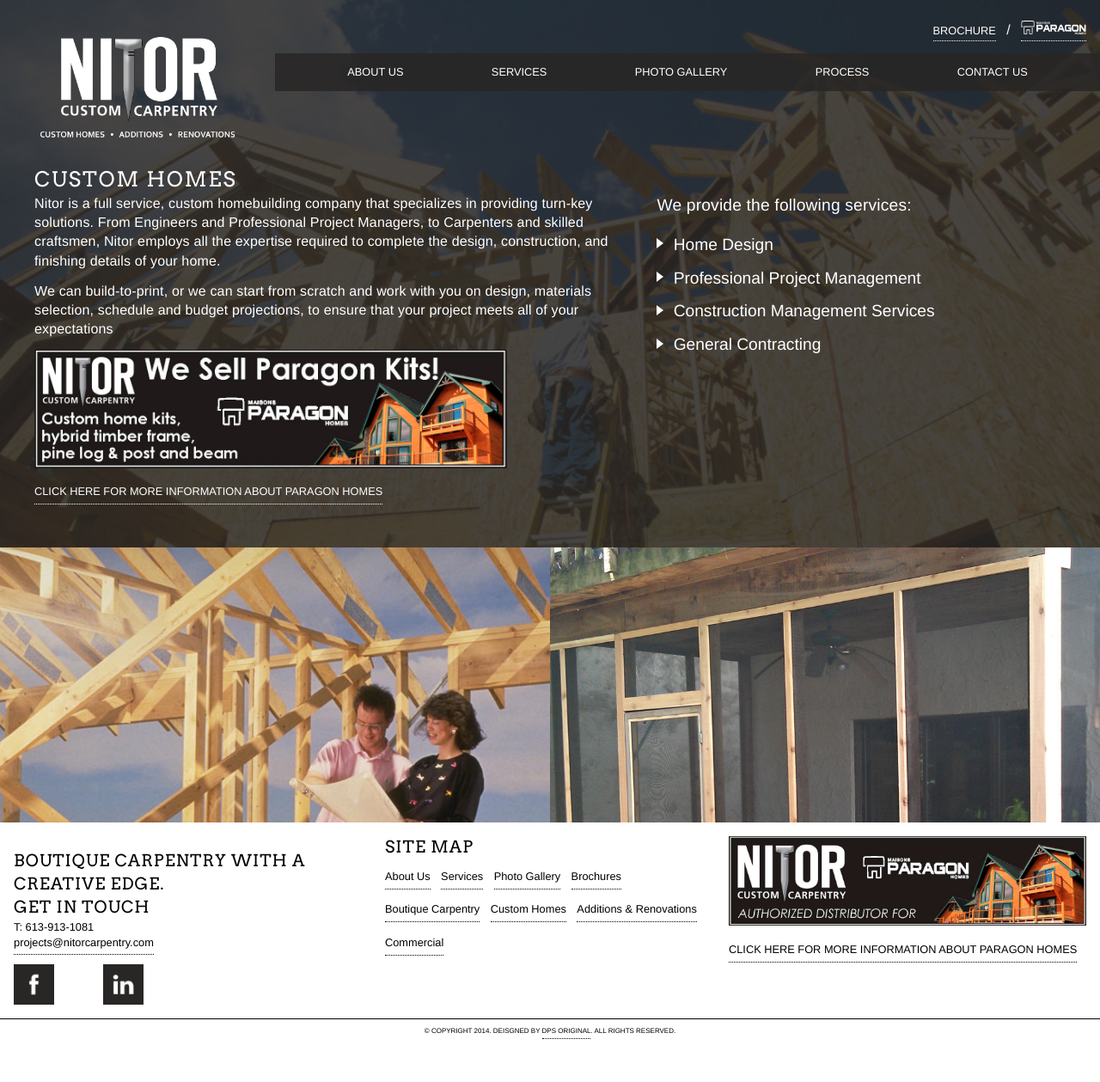
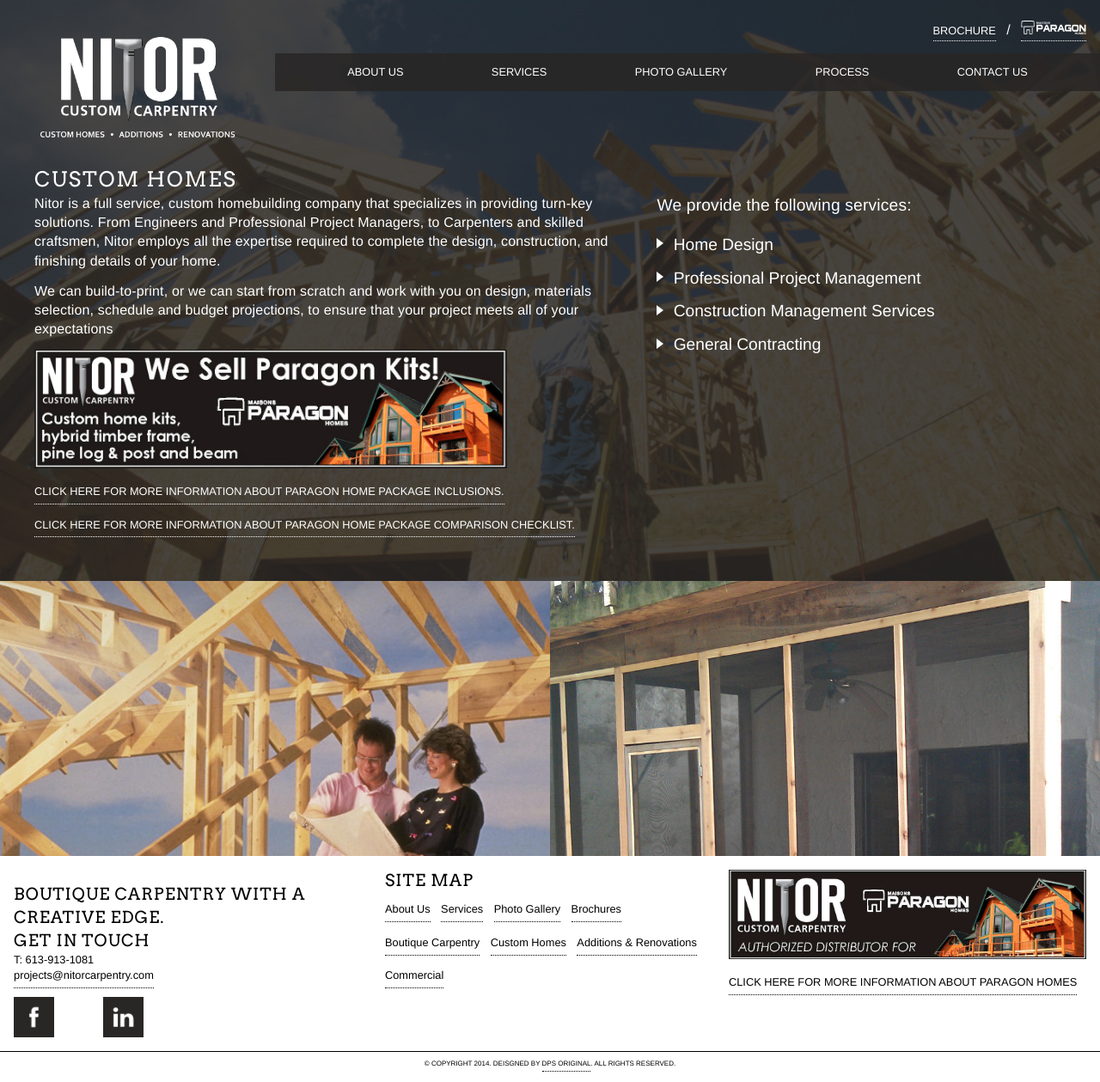
Before and after one commit to emdsgn/nitorcarpentry, a Jekyll site: the page built from custom-home.html, in a window 1280 px wide. Shown: the whole page at 86% size. Built offline with Jekyll 4.4.1, drawn with Linux system fonts in a browser that asks for light colours; Markdown is read by kramdown in place of the engine named in the settings; before the commit the page ends 1221 px from its top, so only the background shows below that.

Commit message:
added missing links

```diff
--- a/custom-home.html
+++ b/custom-home.html
@@ -30,7 +30,8 @@
         <img src="img/paragon-footer.jpg" class="flex-img pa-img" alt="Buy our awesome Paragon Custom Kits!">
 
         <div class="paragon-link-1">
-          <p><a href="custom-homes.pdf">Click here for more information about Paragon Homes</a></p>
+          <p><a href="cdn.maisonparagon.ca/administration/ckeditor/ckfinder/userfiles/files/Final%20Home%20Package%20details%20for%20Web%20English%20Mar14_13.pdf">Click here for more information about Paragon Home Package Inclusions.</a></p>
+          <p><a href="cdn.maisonparagon.ca/administration/ckeditor/ckfinder/userfiles/files/WHAT%27S%20IN%20THE%20BOX%20Paragon%20Kit%202013.pdf">Click here for more information about Paragon Home Package Comparison Checklist.</a></p>
         </div>
       </div>
     </div>
```
